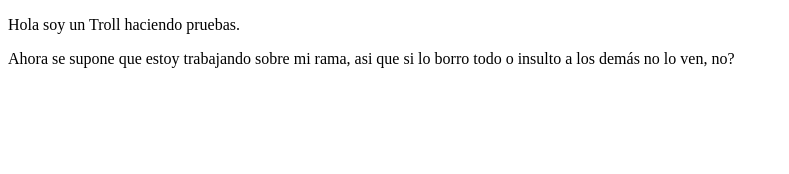
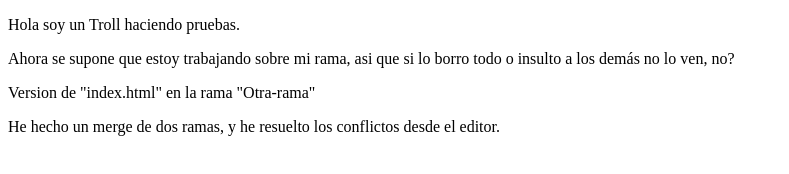
Before and after one commit to UCM-SistemasWeb-Veery/Tests, a plain HTML site: page index.html in a window 1280 px wide. Shown: the whole page, without its empty margins (0-789 px from the left). Drawn offline with Linux system fonts and the light colour scheme.

Commit message:
Merge branch 'Otra-rama' into Mi-Rama.-Solo-mía,-no-la-toquéis--))
Conflicts:
	index.html
He resuelto los conflictos entre las dos ramas?

```diff
--- a/index.html
+++ b/index.html
@@ -7,5 +7,7 @@
 <body>
 	<p>Hola soy un Troll haciendo pruebas.</p>
 	<p> Ahora se supone que estoy trabajando sobre mi rama, asi que si lo borro todo o insulto a los demás no lo ven, no? </p>
+	<p> Version de "index.html" en la rama "Otra-rama"</p>
+	<p> He hecho un merge de dos ramas, y he resuelto los conflictos desde el editor. </p>
 </body>
 </html>
```
